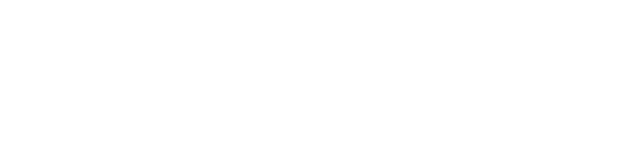
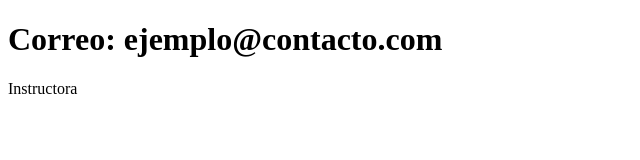
Before and after one commit to JJGG1/sistema-de-registro, a plain HTML site: page index.html in a window 1280 px wide. Shown: the whole page, without its empty margins (0-640 px from the left). Drawn offline with Linux system fonts and the light colour scheme.

Commit message:
actualiza el contacto

```diff
--- a/index.html
+++ b/index.html
@@ -6,6 +6,7 @@
     <title>Sistema de Registro de Juegos</title>
 </head>
 <body>
-
+    <h1>Correo: ejemplo@contacto.com</h1>
+        <p>Instructora</p>
 </body>
 </html>
```
